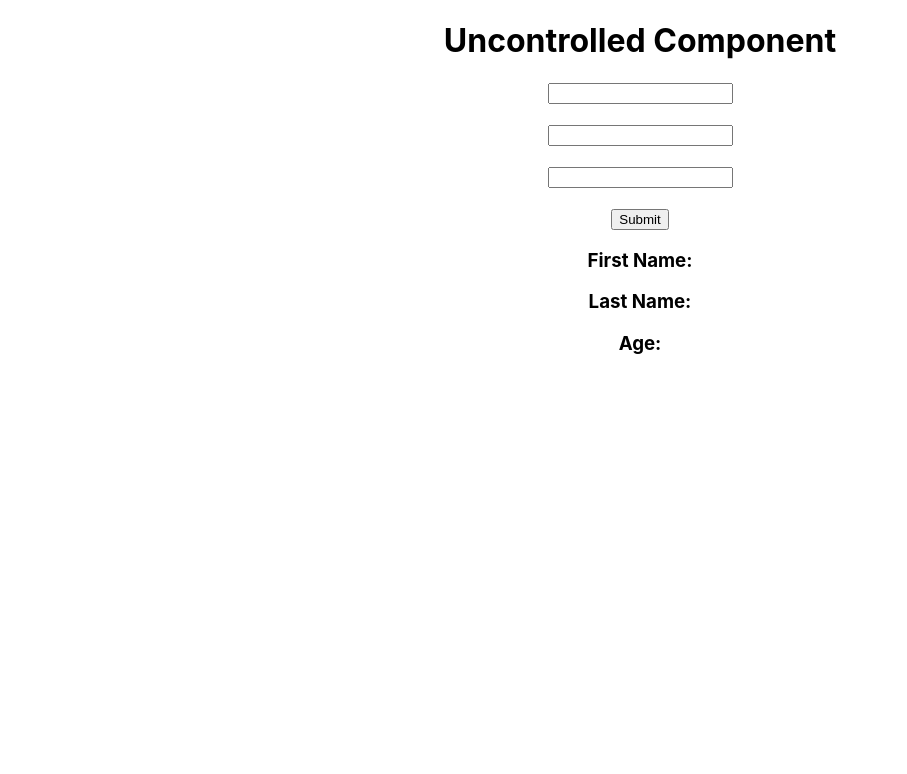
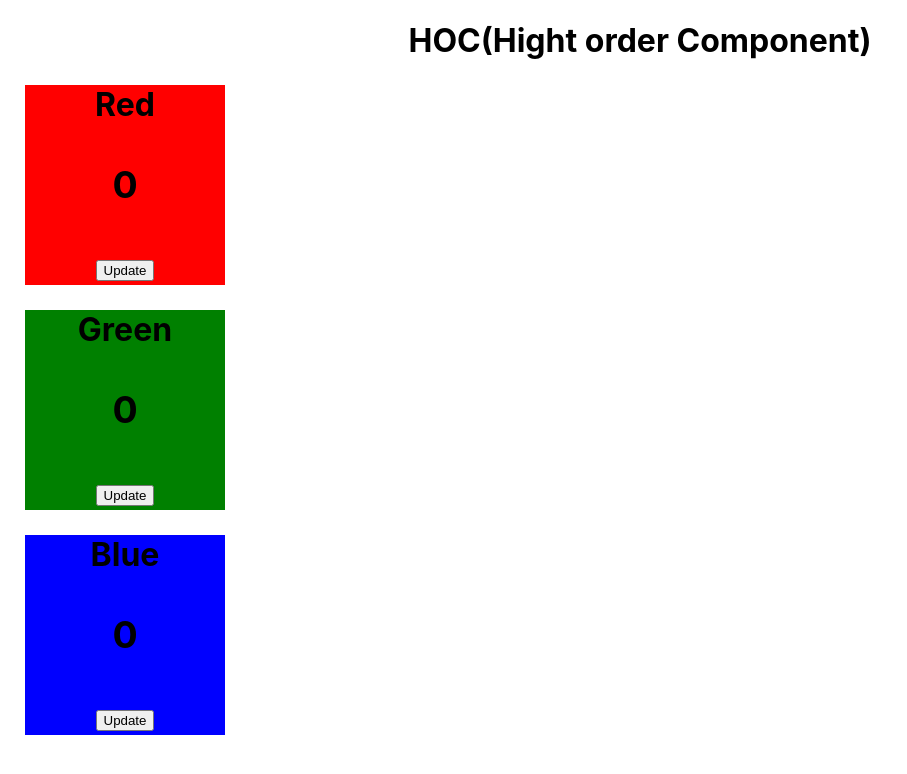
Before and after one commit to fhabhishektiwari/blog, a React (Create React App) app: page / in a window 1280 px wide. Shown: the top 774 px of the page, without its empty margins (0-907 px from the left). Built offline with nearby package versions, Linux system fonts and the light colour scheme.

Commit message:
HOC- Hight order component in react js

```diff
--- a/src/App.js
+++ b/src/App.js
@@ -1,34 +1,45 @@
 import './App.css'
-import React,{useRef} from 'react';
+import React, { useState } from 'react';
 const App=()=>{
-  let inputField1=useRef(null);
-  let inputField2=useRef(null);
   return(
     <div className='App'>
-      <h1>Uncontrolled Component</h1>
+      <h1>HOC(Hight order Component)</h1>
+      <HocRed cmp={Counter}/>
+      <HocGreen cmp={Counter}/>
+      <HocBlue cmp={Counter}/>
+    </div>
+  );
+}
 
-      <form onSubmit={(e)=>e.preventDefault()}>
-        <input type='text' ref={inputField1} /><br/><br/>
-        <input type='text' ref={inputField2}/><br/><br/>
-        <input type='text' id='inp3'/><br/><br/>
-        <button onClick={()=>{
-          document.getElementById('id1').innerHTML+=inputField1.current.value;
-          document.getElementById('id2').innerHTML+=inputField2.current.value;
-          let inp3= document.getElementById('inp3').value;
-          document.getElementById('id3').innerHTML+=inp3;
-        }}>Submit</button>
+const HocRed=(props)=>{
+  return(
+    <h1 style={{backgroundColor:'red',width:200,height:200,margin:25}}>Red<props.cmp/></h1>
+    //{/*<h1 style={{backgroundColor:'green',width:250,height:250}}><props.cmp/></h1> */}
+  );
+}
 
-      </form>
+const HocGreen=(props)=>{
+  return(
+      <h1 style={{backgroundColor:'green',width:200,height:200,margin:25}}>Green<props.cmp/></h1>
+    );
+}
+const HocBlue=(props)=>{
+  return(
+    <>
+      <h1 style={{backgroundColor:'blue',width:200,height:200,margin:25}}>Blue<props.cmp/></h1>
+    </>
+  );
+}
 
 
-
-    <h3 id='id1'>First Name:</h3>
-    <h3 id='id2'>Last Name:</h3>
-    <h3 id='id3'>Age:</h3>
-
-    </div>
+const Counter=()=>{
+  const [count,setCount]=useState(0)
+  return(
+    <div>
+      <h3>{count}</h3>
+      <button onClick={()=>setCount(count+1)}>Update</button>
+  </div>
   );
-
 }
 
 export default App;
```
